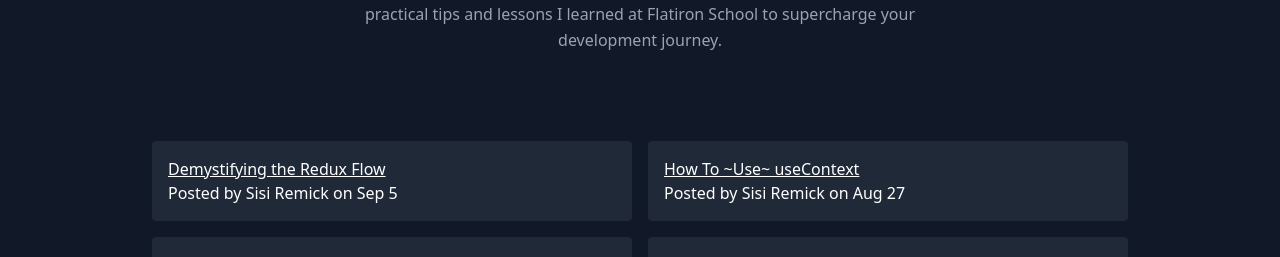
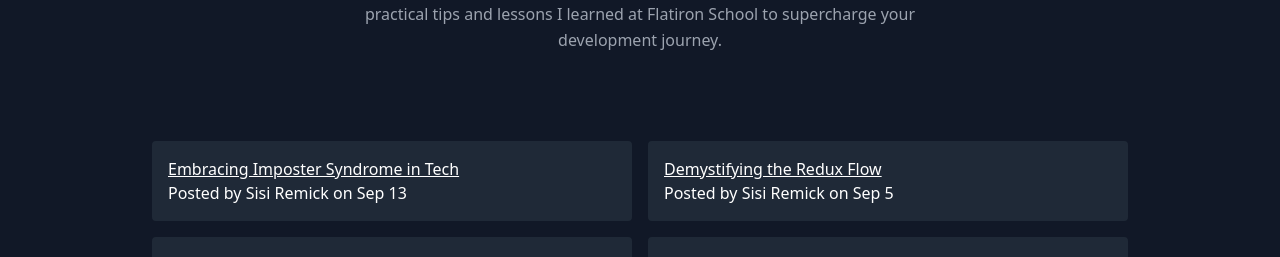
Before and after one commit to remicknsisi/my-digital-portfolio, a React (Create React App) app: page / in a window 1280 px wide. Shown: the part 3203-3460 px from the top of the page. Built offline with nearby package versions, Linux system fonts and the light colour scheme.

Commit message:
added in imposter syndrome blog

```diff
--- a/src/data.js
+++ b/src/data.js
@@ -71,6 +71,14 @@ export const skills = [
 
 export const blogs = [
   {
+    title: "Embracing Imposter Syndrome in Tech",
+    author:
+      "Sisi Remick",
+    date:
+      "Sep 13",
+    link: "https://medium.com/@remicknsisi/embracing-imposter-syndrome-in-tech-6159b76db4fb",
+  },
+  {
     title: "Demystifying the Redux Flow",
     author:
       "Sisi Remick",
```
